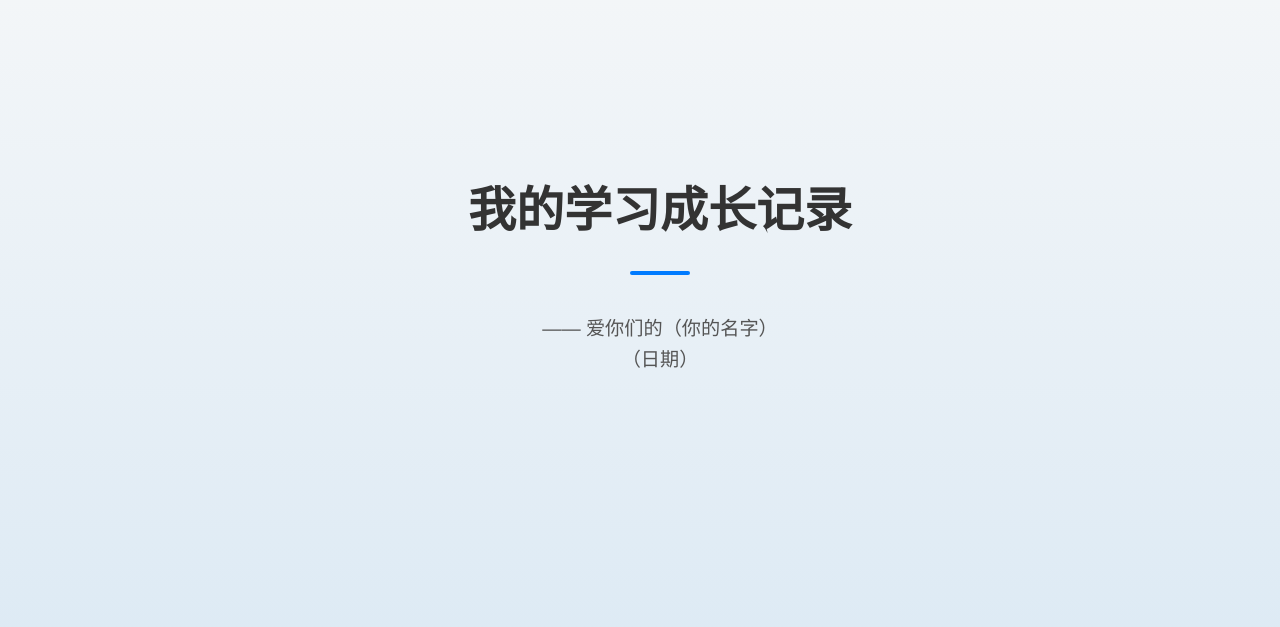
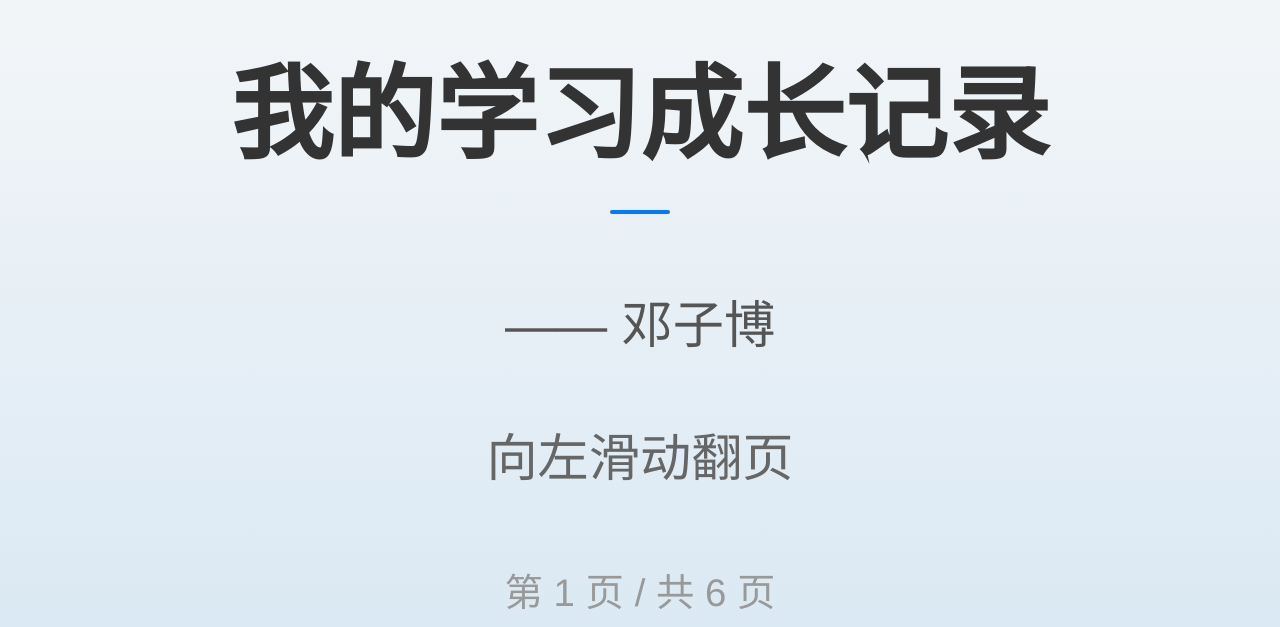
Before and after one commit to eeesssr/eeesssr.github.io, a plain HTML site: page index.html in a window 1280 px wide. Shown: the part 173-800 px from the top of the page. Drawn offline with nearby package versions, Linux system fonts and the light colour scheme.

Commit message:
Add files via upload

```diff
--- a/index.html
+++ b/index.html
@@ -23,7 +23,8 @@
             justify-content: center;
             align-items: center;
             text-align: center;
-            padding: 40px 20px;
+            padding: 5vw;
+            box-sizing: border-box;
             background: white;
             position: relative;
         }
@@ -31,25 +32,25 @@
             background: linear-gradient(#f9f9f9, #dbe9f4);
         }
         h1 {
-            font-size: 3em;
+            font-size: 8vw;
             margin-bottom: 10px;
             color: #333;
         }
         h2 {
-            font-size: 2em;
+            font-size: 6vw;
             margin-bottom: 20px;
             color: #007bff;
         }
         p {
-            font-size: 1.2em;
-            max-width: 800px;
+            font-size: 4vw;
+            max-width: 90%;
             margin-bottom: 20px;
             color: #555;
             line-height: 1.6;
         }
         img {
             max-width: 90%;
-            max-height: 400px;
+            height: auto;
             border-radius: 10px;
             box-shadow: 0 4px 12px rgba(0,0,0,0.1);
             margin-top: 20px;
@@ -64,8 +65,13 @@
         .page-footer {
             position: absolute;
             bottom: 10px;
-            font-size: 0.9em;
+            font-size: 3vw;
             color: #999;
+        }
+        .slide-tip {
+            font-size: 4vw;
+            margin-top: 30px;
+            color: #666;
         }
     </style>
 </head>
@@ -78,7 +84,8 @@
         <div class="swiper-slide cover">
             <h1>我的学习成长记录</h1>
             <div class="line"></div>
-            <p>—— 爱你们的（你的名字）<br>（日期）</p>
+            <p>—— 邓子博</p>
+            <div class="slide-tip">向左滑动翻页</div>
             <div class="page-footer">第 1 页 / 共 6 页</div>
         </div>
 
@@ -128,19 +135,8 @@
     const swiper = new Swiper('.swiper', {
         direction: 'horizontal',
         loop: false,
-        pagination: {
-            el: '.swiper-pagination',
-            clickable: true,
-        },
-        navigation: {
-            nextEl: '.swiper-button-next',
-            prevEl: '.swiper-button-prev',
-        },
+        effect: 'slide',
         keyboard: true,
-        effect: 'fade',
-        fadeEffect: {
-            crossFade: true
-        },
     });
 </script>
 
```
